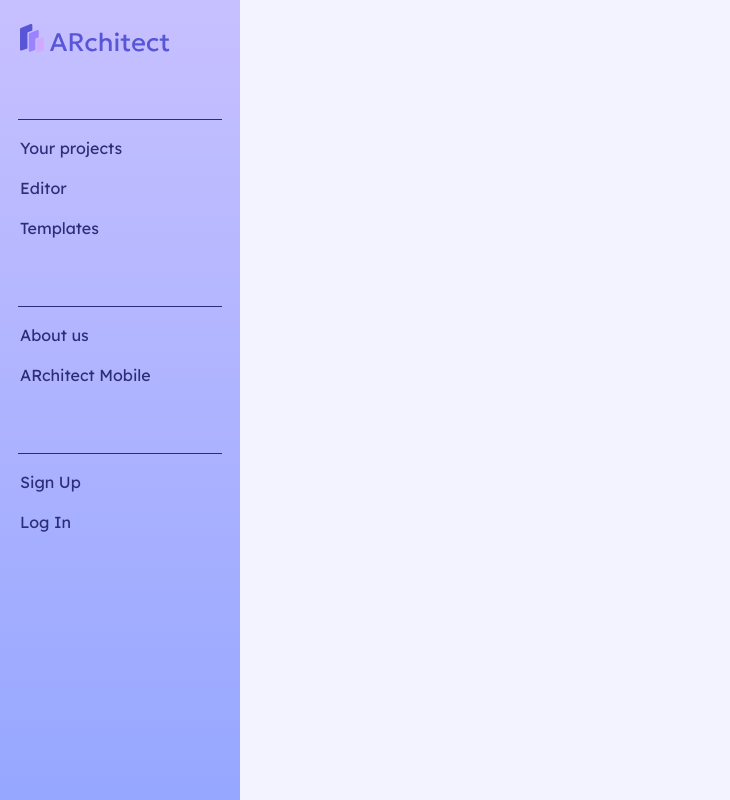
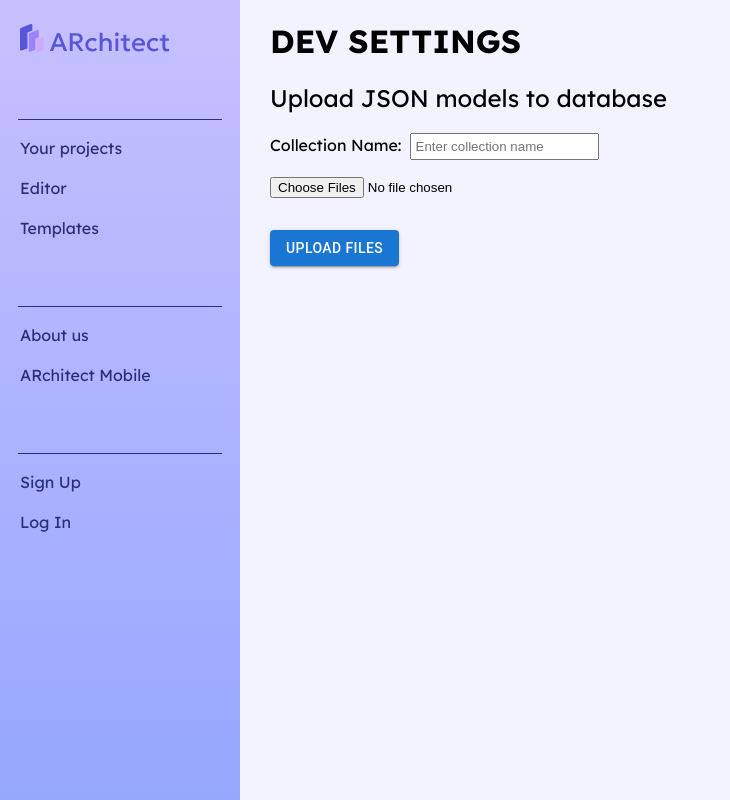
Before and after one commit to ar-chitect-dgs/ar-chitect-web, a React (Create React App) app: page /dev in a window 1280 px wide. Shown: the whole page, without its empty margins (0-730 px from the left). Built offline with nearby package versions, Linux system fonts and the light colour scheme; no server answers.

Commit message:
Add file uploader

```diff
--- a/src/feature/navigation/AppRouter.tsx
+++ b/src/feature/navigation/AppRouter.tsx
@@ -19,6 +19,7 @@ import Settings from '../../pages/Settings';
 import About from '../../pages/About';
 import Mobile from '../../pages/Mobile';
 import Templates from '../../pages/Templates';
+import Dev from '../../pages/Dev';
 import { useAuth } from '../../hooks/useAuth';
 
 const AppRouter = (): JSX.Element => {
@@ -43,6 +44,7 @@ const AppRouter = (): JSX.Element => {
             <Route path={ROUTES.ABOUT} element={<About />} />
             <Route path={ROUTES.MOBILE} element={<Mobile />} />
             <Route path={ROUTES.TEMPLATES} element={<Templates />} />
+            <Route path={ROUTES.DEV} element={<Dev />} />
           </Routes>
         </div>
       </div>
--- a/src/feature/navigation/routes.ts
+++ b/src/feature/navigation/routes.ts
@@ -9,4 +9,5 @@ export const ROUTES = {
   MOBILE: '/mobile',
   SETTINGS: '/settings',
   TEMPLATES: '/templates',
+  DEV: '/dev',
 };
--- /dev/null
+++ b/src/pages/Dev.tsx
@@ -0,0 +1,95 @@
+/* eslint-disable jsx-a11y/label-has-associated-control */
+/* eslint-disable no-alert */
+/* eslint-disable no-restricted-syntax */
+/* eslint-disable no-await-in-loop */
+import React, { useState } from 'react';
+import { collection, doc, setDoc } from 'firebase/firestore';
+import { Button } from '@mui/material';
+import { db } from '../firebaseConfig';
+
+const UploadJsonFiles: React.FC = () => {
+  const [collectionName, setCollectionName] = useState('');
+  const [selectedFiles, setSelectedFiles] = useState<FileList | null>(null);
+
+  const handleFileSelection = (event: React.ChangeEvent<HTMLInputElement>) => {
+    setSelectedFiles(event.target.files);
+  };
+
+  const handleUpload = async () => {
+    if (!selectedFiles) {
+      alert('Please select files to upload.');
+      return;
+    }
+
+    if (!collectionName.trim()) {
+      alert('Please enter a valid collection name.');
+      return;
+    }
+
+    try {
+      for (const file of Array.from(selectedFiles)) {
+        const fileText = await file.text();
+        const jsonData = JSON.parse(fileText);
+
+        const docId = file.name.replace('.json', '');
+
+        const docRef = doc(collection(db, collectionName), docId);
+        await setDoc(docRef, jsonData);
+
+        console.log(
+          `Uploaded ${file.name} to Firestore collection "${collectionName}" with ID "${docId}"`,
+        );
+      }
+
+      alert('All files uploaded successfully.');
+    } catch (error) {
+      console.error('Error uploading JSON files:', error);
+      alert('Failed to upload files. Check the console for details.');
+    }
+  };
+
+  return (
+    <div>
+      <h2>Upload JSON models to database</h2>
+      <div>
+        <label>
+          Collection Name:
+          <input
+            type="text"
+            value={collectionName}
+            onChange={(e) => setCollectionName(e.target.value)}
+            placeholder="Enter collection name"
+            style={{ marginLeft: '8px', padding: '4px' }}
+          />
+        </label>
+      </div>
+      <div style={{ marginTop: '16px' }}>
+        <input
+          type="file"
+          accept=".json"
+          multiple
+          onChange={handleFileSelection}
+        />
+      </div>
+      <div style={{ marginTop: '16px' }}>
+        <Button
+          variant="contained"
+          color="primary"
+          onClick={handleUpload}
+          sx={{ marginTop: 2, alignSelf: 'start' }}
+        >
+          Upload Files
+        </Button>
+      </div>
+    </div>
+  );
+};
+
+const Dev = (): JSX.Element => (
+  <div style={{ paddingLeft: 30 }}>
+    <h1>DEV SETTINGS</h1>
+    <UploadJsonFiles />
+  </div>
+);
+
+export default Dev;
```
